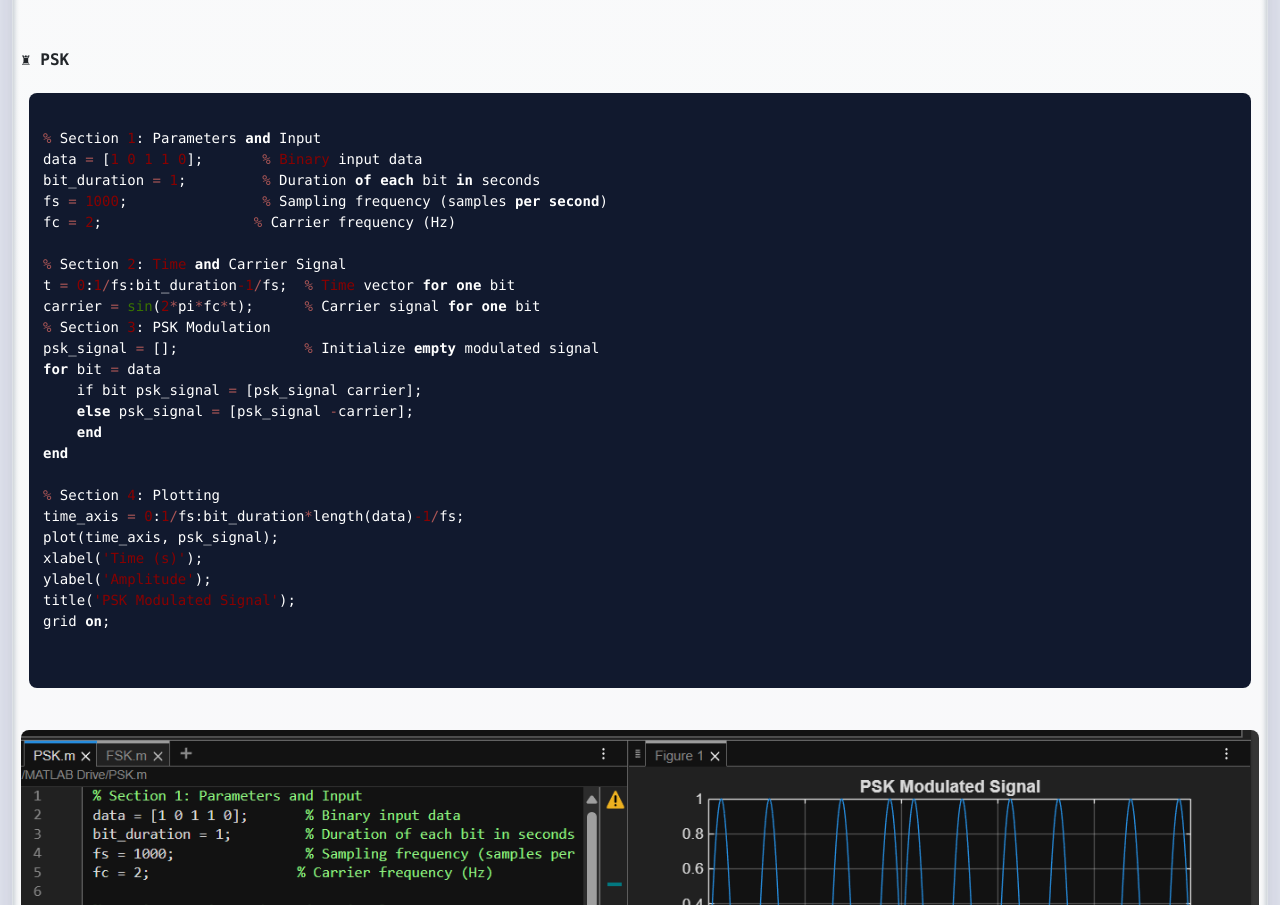
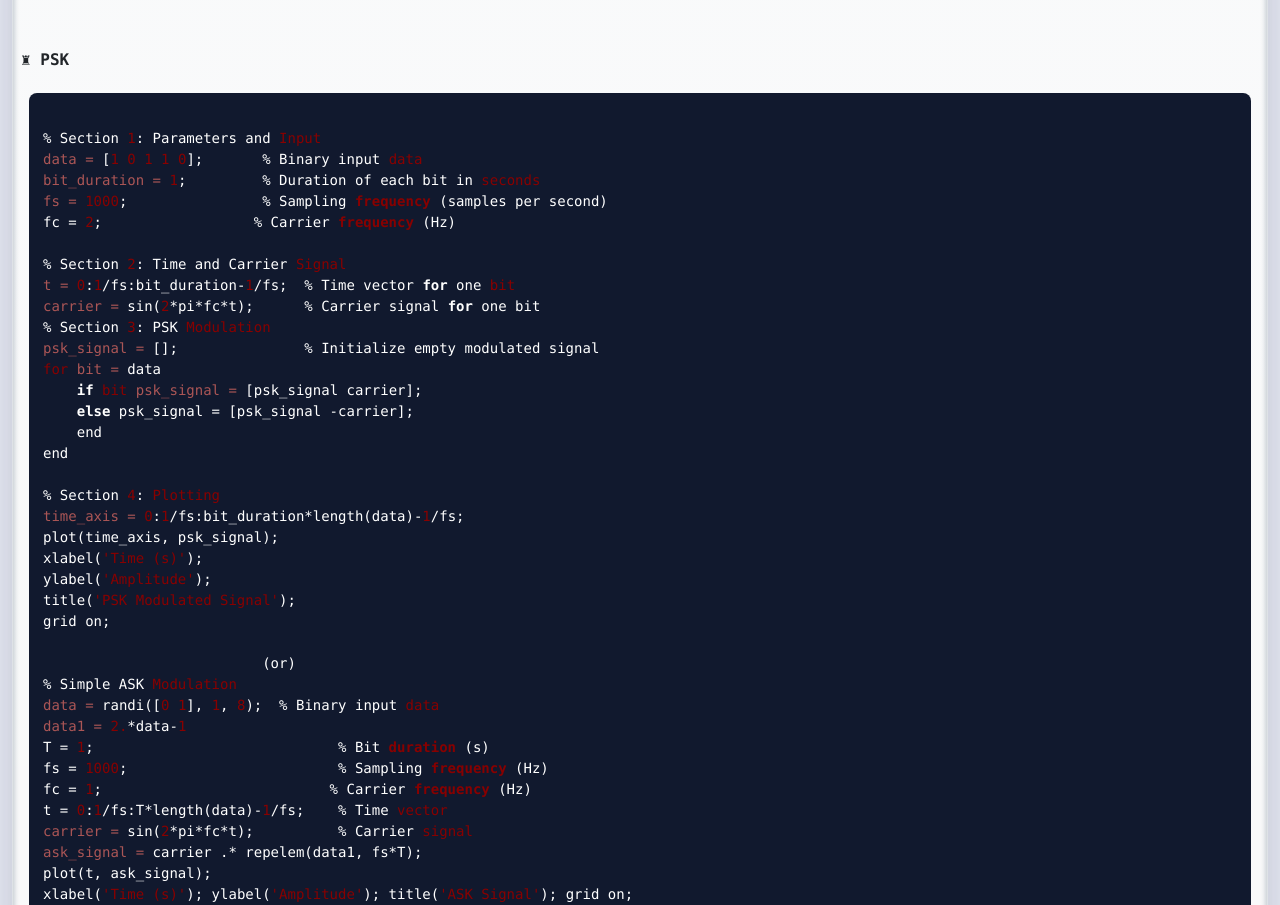
Before and after one commit to vnvrkarthik/vspace, a plain HTML site: page adccodes.html in a window 1280 px wide. Shown: the part 872-1777 px from the top of the page. Drawn offline with nearby package versions, Linux system fonts and the light colour scheme.

Commit message:
Update adccodes.html

```diff
--- a/adccodes.html
+++ b/adccodes.html
@@ -274,6 +274,19 @@ ylabel('Amplitude');
 title('PSK Modulated Signal');
 grid on;
 
+                          (or)
+% Simple ASK Modulation
+data = randi([0 1], 1, 8);  % Binary input data
+data1 = 2.*data-1
+T = 1;                             % Bit duration (s)
+fs = 1000;                         % Sampling frequency (Hz)
+fc = 1;                           % Carrier frequency (Hz)
+t = 0:1/fs:T*length(data)-1/fs;    % Time vector
+carrier = sin(2*pi*fc*t);          % Carrier signal
+ask_signal = carrier .* repelem(data1, fs*T);
+plot(t, ask_signal);
+xlabel('Time (s)'); ylabel('Amplitude'); title('ASK Signal'); grid on;
+
                         </code>
                       </pre>
                       <div><img style="width: 100%;" class="rounded-3" src="psk.png" alt=""></div>
```
